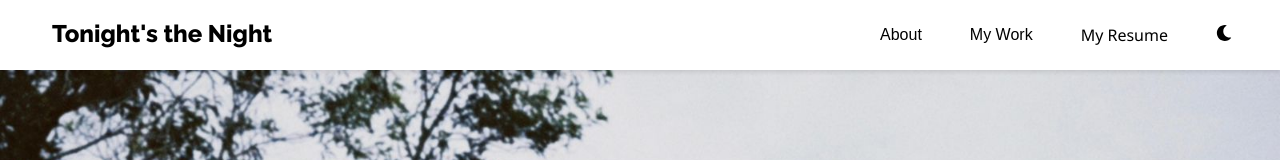
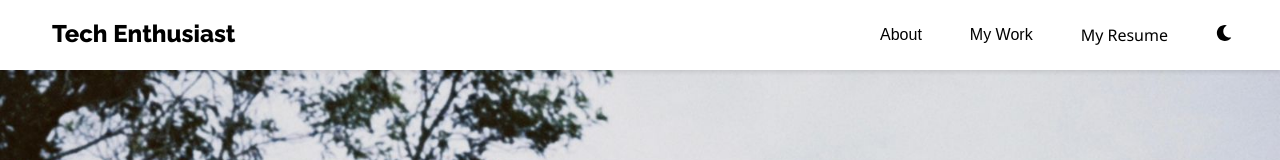
Before and after one commit to lakshyafk/lakshyafk.github.io, a React (Create React App) app: page / in a window 1280 px wide. Shown: the top 160 px of the page. Built offline with nearby package versions, Linux system fonts and the light colour scheme; the HTML template or start-up script is replaced by a standard one.

Commit message:
v2.0 final

```diff
--- a/src/components/Navbar.js
+++ b/src/components/Navbar.js
@@ -5,19 +5,19 @@ import "../styles/Navbar.css";
 
 const texts = [
   "Lakshy Choudhary",
+  "Web Developer",
+  "Creative Coder",
   "Problem Solver",
+  "Tech Enthusiast",
+  "Curious Learner",
   "ML Enthusiast",
-  "Web Developer",
-  "Tonight's the Night",
-  "Creative Coder",
-  "Learner",
-  "Brainrot Thinker",
+  "Midnight Debugger",
   "Game Enthusiast",
   "Masti Paglu",
-  "Tonight's the Night",
-  "Creative Coder",
-  "Learner",
-  "Brainrot Thinker"
+  "Chronic Brainrot",
+  "Lazy Perfectionist",
+  "Heavy Sleeper",
+  "Tonight's the Night"
 ];
 
 
```
